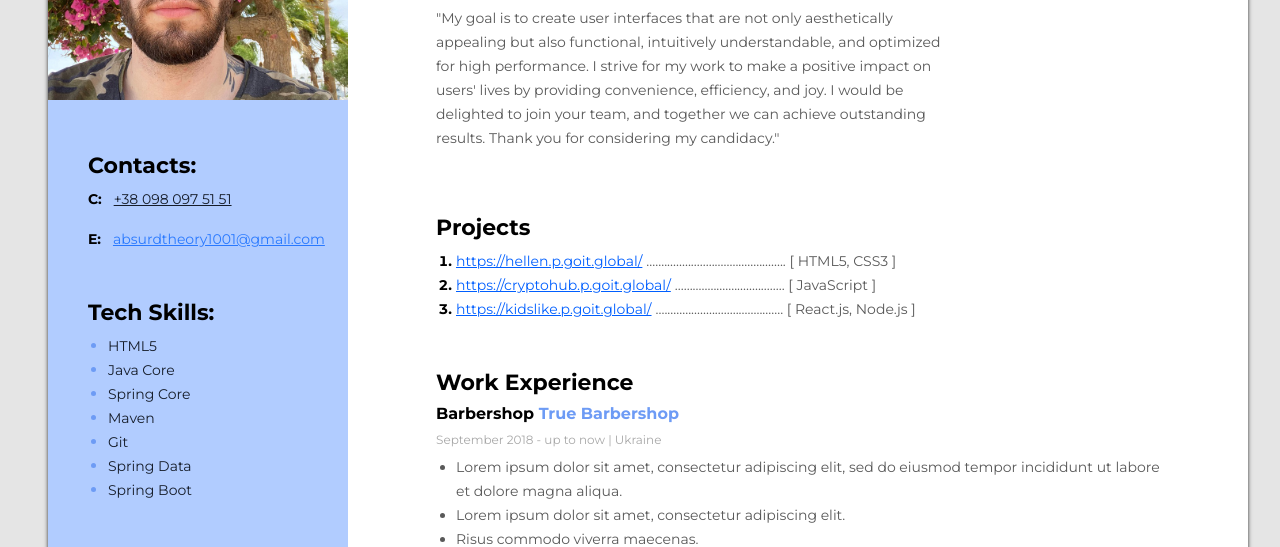
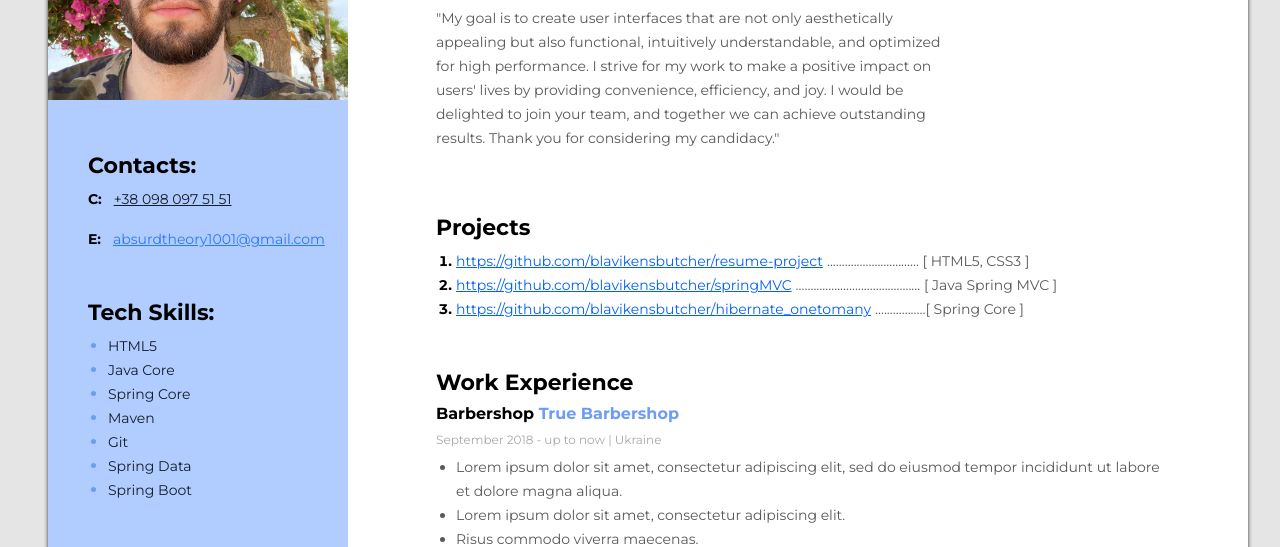
Before and after one commit to blavikensbutcher/resume-project, a plain HTML site: page index.html in a window 1280 px wide. Shown: the part 248-795 px from the top of the page. Drawn offline with Linux system fonts and the light colour scheme.

Commit message:
add projects

```diff
--- a/index.html
+++ b/index.html
@@ -42,34 +42,33 @@
 
           <ol class="project-list">
             <li class="project-item">
-              <a href="https://hellen.p.goit.global/" class="project-item-link"
-                >https://hellen.p.goit.global/</a
+              <a href="https://github.com/blavikensbutcher/resume-project" class="project-item-link"
+                >https://github.com/blavikensbutcher/resume-project</a
               >
               <span class="project-item-descr"
-                >............................................... [ HTML5, CSS3
+                >............................... [ HTML5, CSS3
                 ]</span
               >
             </li>
             <li class="project-item">
               <a
-                href="https://cryptohub.p.goit.global/"
+                href="https://github.com/blavikensbutcher/springMVC"
                 class="project-item-link"
-                >https://cryptohub.p.goit.global/</a
+                >https://github.com/blavikensbutcher/springMVC</a
               >
               <span class="project-item-descr"
-                >..................................... [ JavaScript ]</span
+                >.......................................... [ Java Spring MVC ]</span
               >
             </li>
             <li class="project-item">
               <a
-                href="https://kidslike.p.goit.global/"
+                href="https://github.com/blavikensbutcher/hibernate_onetomany"
                 class="project-item-link"
-                >https://kidslike.p.goit.global/</a
+                >https://github.com/blavikensbutcher/hibernate_onetomany</a
               >
 
               <span class="project-item-descr"
-                >........................................... [ React.js, Node.js
-                ]</span
+                >.................[ Spring Core ]</span
               >
             </li>
           </ol>
```
